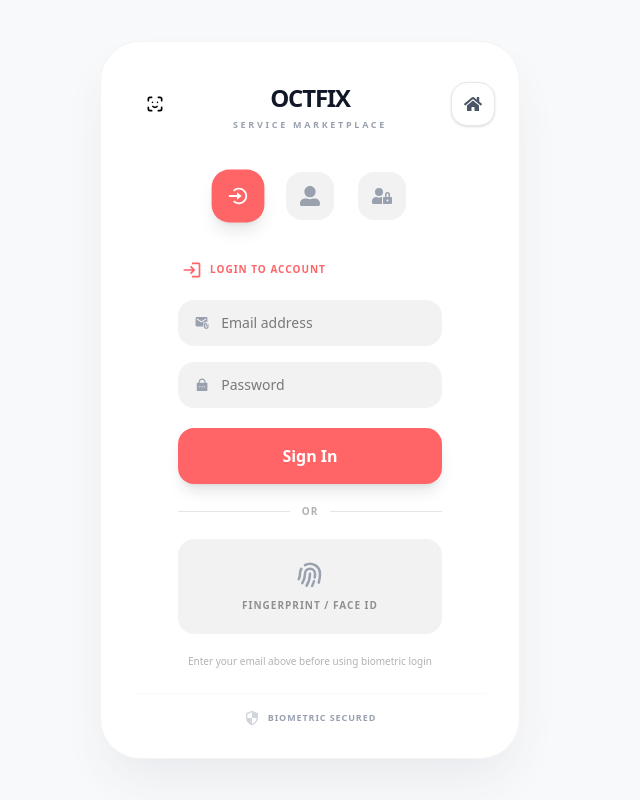
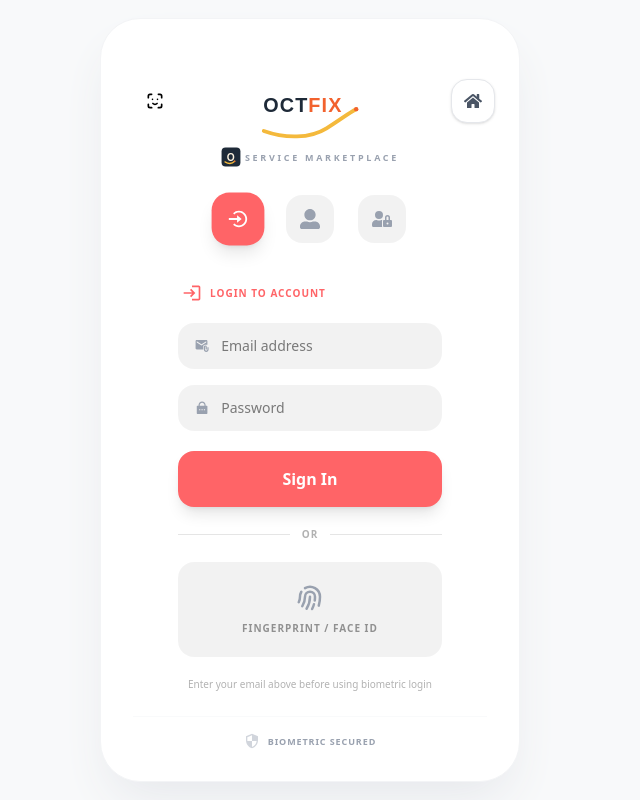
Before and after one commit to roland452/ocfix, a React (Vite) app in the folder client/: page / in a window 1280 px wide. Shown: the whole page, without its empty margins (330-970 px from the left). Built offline with nearby package versions, Linux system fonts and the light colour scheme; no server answers.

Commit message:
ui update

```diff
--- a/client/public/auth/authComponent.jsx
+++ b/client/public/auth/authComponent.jsx
@@ -4,6 +4,9 @@
 import { FcOpenedFolder } from "react-icons/fc";
 import { FaHome } from "react-icons/fa";
 import { MdSecurity } from "react-icons/md";
+
+import OctfixLogo from '../../src/assets/octfix-logo-v2.svg'
+import OctfixIcon from '../../src/assets/octfix-icon-v2.svg'
 
 import InputComponent from "./inputComponent";
 import AuthButtons from "./buttons/authButtons";
@@ -30,7 +33,7 @@
         {/* Home Navigation - Subtle in light mode, glowing in dark */}
         <Link
           to={'/dashboard'}
-          className="absolute top-10 right-6 p-3 rounded-2xl bg-white dark:bg-white/5 border border-gray-200 dark:border-white/10 shadow-sm text-lg hover:scale-110 transition-all z-50 text-gray-600 dark:text-white"
+          className="absolute top-15 right-6 p-3 rounded-2xl bg-white dark:bg-white/5 border border-gray-200 dark:border-white/10 shadow-sm text-lg hover:scale-110 transition-all z-50 text-gray-600 dark:text-white"
         >
           <FaHome />
         </Link>
@@ -40,7 +43,7 @@
           loginActiveSection !== 'email' && authSection === 'login' && (
             <div
               onClick={() => setLoginActiveSection('email')}
-              className="absolute top-10  p-3 rounded-2xl bg-[var(--active-color)]/10 text-[var(--active-color)] cursor-pointer hover:bg-[var(--active-color)]/20 transition-colors"
+              className="absolute top-15  p-3 rounded-2xl bg-[var(--active-color)]/10 text-[var(--active-color)] cursor-pointer hover:bg-[var(--active-color)]/20 transition-colors"
               title="Login with Face ID"
             >
               <TbFaceId className="text-xl" />
@@ -49,12 +52,13 @@
         }
 
         {/* Brand Header - Reduced margins to prevent scroll */}
-        <div className='flex flex-col items-center gap-1 mb-6 mt-2'>
+        <div className='flex flex-col items-center gap-1 mb-3 mt-8'>
             <h1 className='text-2xl font-black tracking-tighter text-gray-900 dark:text-white uppercase'>
-              Octfix
+               <img src={OctfixLogo} alt="octfix" width={110} className='flex justify-self-center' />
             </h1>
-            <p className='text-[9px] text-gray-400 font-bold uppercase tracking-[0.3em]'>
-              Service Marketplace
+            <p className='text-[9px] text-gray-400 font-bold uppercase tracking-[0.3em] flex items-center gap-1'>
+               <img src={OctfixIcon} alt="octfix" width={20} className='flex justify-self-center' />
+               Service Marketplace
             </p>
         </div>
 
```
